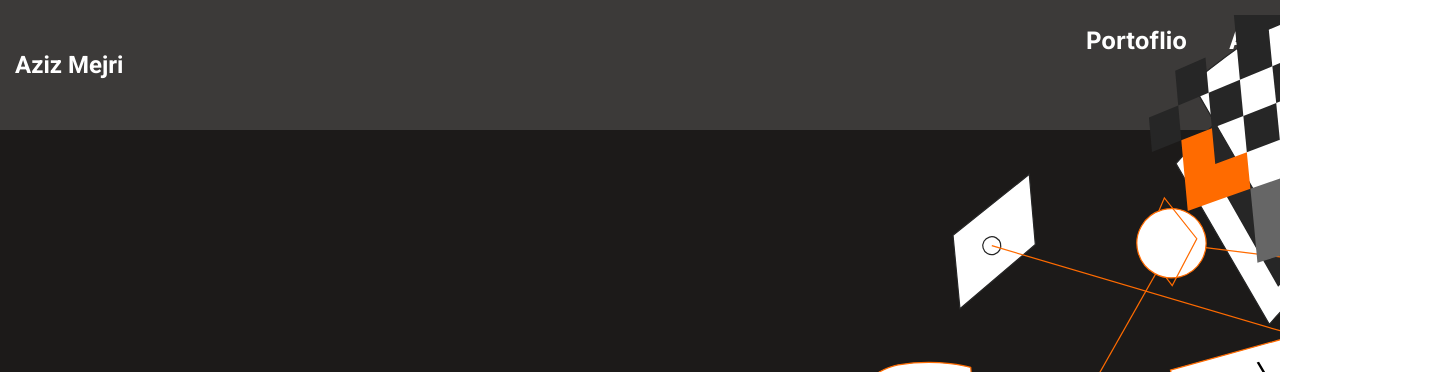
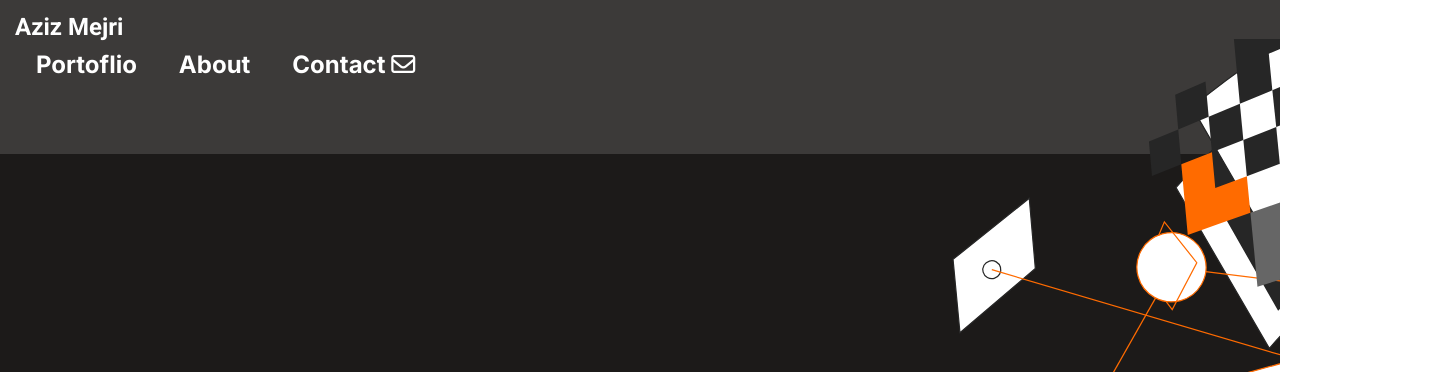
Before and after one commit to AshakaE/mobile-menu, a website: page index.html in a window 1280 px wide. Shown: the top 372 px of the page, 1441 px wide, since content can reach past the window. Drawn offline with Linux system fonts and the light colour scheme.

Commit message:
Modify css

```diff
--- a/app.js
+++ b/app.js
@@ -4,9 +4,9 @@ const links = document.querySelector('#desktop-nav');
 menu.addEventListener('click', () => {
   menu.classList.toggle('change');
 
-  if (links.style.display === 'block') {
+  if (links.style.display === 'flex') {
     links.style.display = 'none';
   } else {
-    links.style.display = 'block';
+    links.style.display = 'flex';
   }
 });
--- a/css/main.css
+++ b/css/main.css
@@ -22,14 +22,16 @@ header {
   display: flex;
   justify-content: space-between;
   align-items: center;
+  flex-wrap: wrap;
   padding: 15px;
   background-color: #3c3a39;
   color: white;
 }
 
-#desktop-nav,
-#desktop-nav ul {
-  display: none;
+.desktop-nav,
+.desktop-nav ul {
+  display: flex;
+  flex-basis: 100%;
 }
 
 #logo {
@@ -430,6 +432,7 @@ textarea {
   justify-content: space-around;
   padding: 5vh;
   filter: invert(67%) sepia(46%) saturate(986%) hue-rotate(179deg) brightness(92%) contrast(82%);
+  -webkit-filter: invert(67%) sepia(46%) saturate(986%) hue-rotate(179deg) brightness(92%) contrast(82%);
 }
 
 @media all and (min-width: 720px) {
@@ -460,17 +463,18 @@ textarea {
     display: none;
   }
 
-  #desktop-nav ul {
+  .desktop-nav ul {
+    display: flex;
+    flex-wrap: wrap;
+  }
+
+  header,
+  header .desktop-nav ul {
     display: flex;
   }
 
-  header,
-  header #desktop-nav ul {
-    flex-basis: 100%;
-  }
-
-  #desktop-nav {
-    display: block;
+  .desktop-nav {
+    display: flex;
     width: 200px;
     height: 100px;
   }
--- a/index.html
+++ b/index.html
@@ -16,7 +16,7 @@
         <div class="bar2"></div>
         <div class="bar3"></div>
       </div>
-      <nav id="desktop-nav">
+      <nav id="desktop-nav" class="desktop-nav">
         <ul class="list-items">
           <li><a class="nav-link" href="#projects">Portoflio</a></li>
           <li><a class="nav-link" href="#about-me">About</a></li>
```
Also changed, not shown: README.md.
